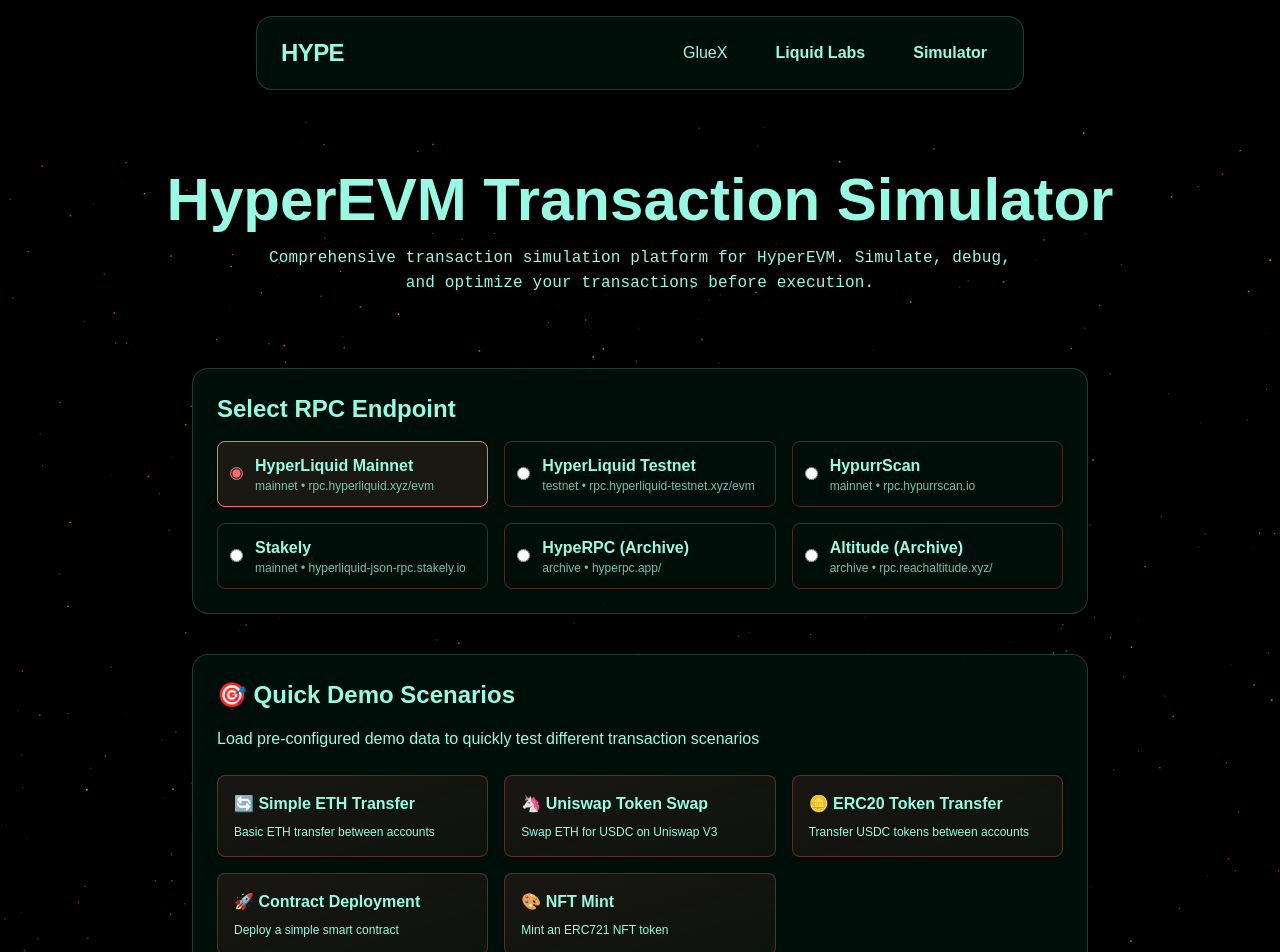
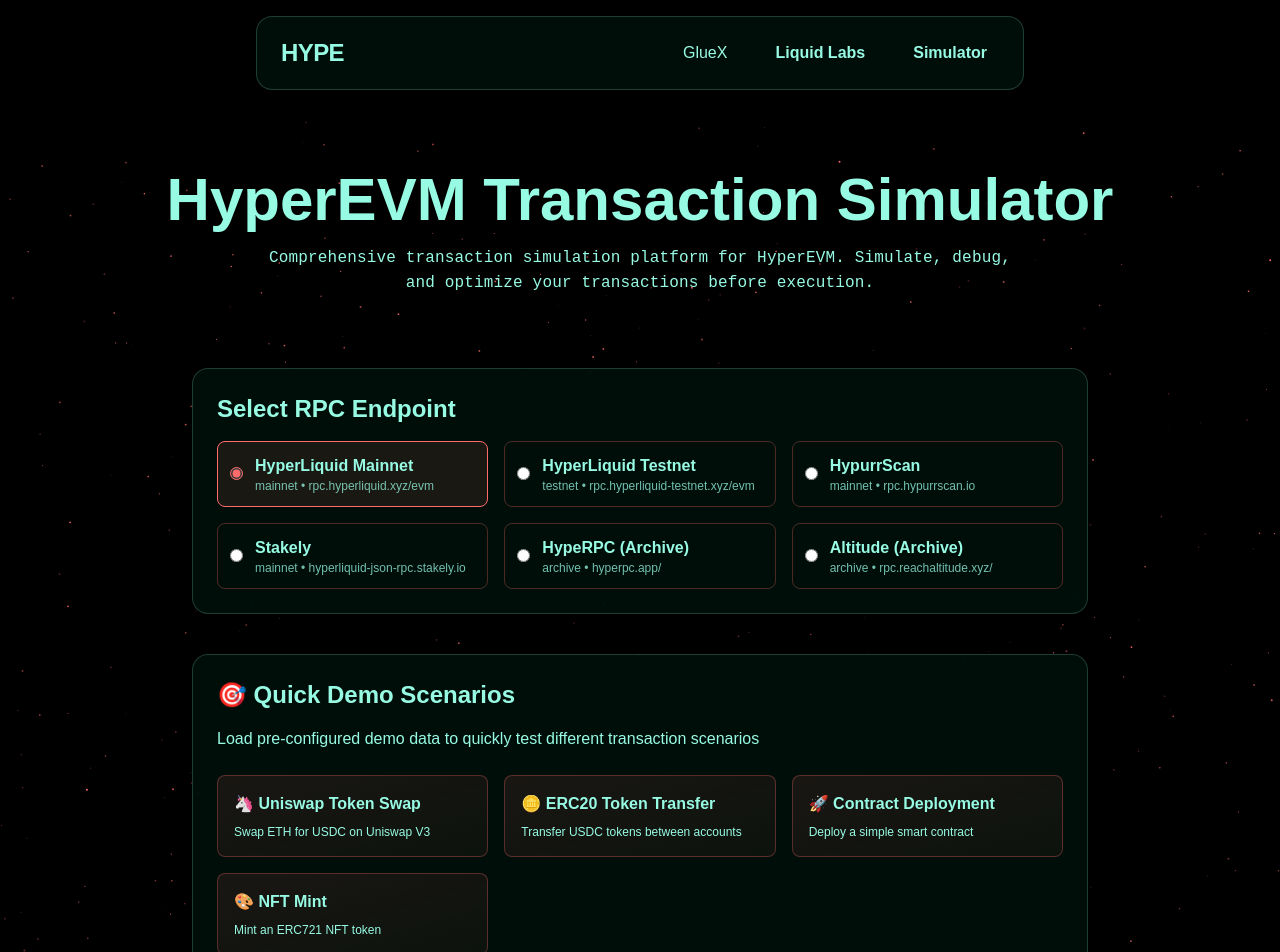
Before and after one commit to ayushsingh82/PulseHYPE, a Next.js app in the folder ui/: page /simulator in a window 1280 px wide. Shown: the top 952 px of the page. Built offline with nearby package versions, Linux system fonts and the light colour scheme.

Commit message:
bug fixed

```diff
--- a/ui/src/app/simulator/page.tsx
+++ b/ui/src/app/simulator/page.tsx
@@ -51,19 +51,6 @@
 
   // Demo Data Options
   const demoScenarios = {
-    ethTransfer: {
-      name: "🔄 Simple ETH Transfer",
-      description: "Basic ETH transfer between accounts",
-      data: {
-        fromAddress: "0x742d35Cc6634C0532925a3b8d1Ecf55E0965E5C0",
-        toAddress: "0x8ba1f109551bD432803012645Hac136c22C8e8a9",
-        value: "0.1",
-        gasLimit: "21000",
-        gasPrice: "20",
-        data: "",
-        blockNumber: ""
-      }
-    },
     uniswapSwap: {
       name: "🦄 Uniswap Token Swap",
       description: "Swap ETH for USDC on Uniswap V3",
```
